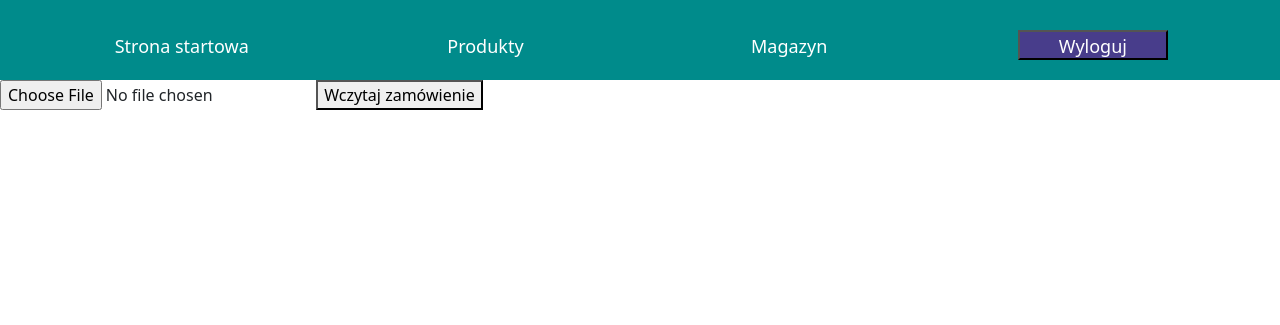
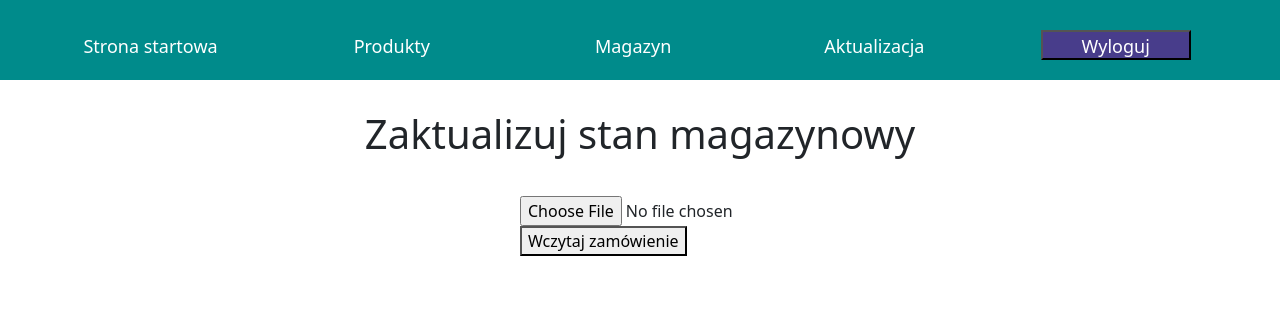
Before and after one commit to karola-b/stock-availability-app, a Django app: page /store/products/update in a window 1280 px wide. Shown: the top 325 px of the page. Run offline with Django 4.2, Linux system fonts and the light colour scheme; the visitor is signed in with stand-in values (Sample User, id 1).

Commit message:
layout update

```diff
--- a/store/static/store/style.css
+++ b/store/static/store/style.css
@@ -3,8 +3,6 @@
 html {
     font-family:'Roboto', sans-serif;
 }
-
-
 
 .menu-box {
     background-color: darkcyan;
@@ -19,7 +17,7 @@ html {
 .menu-box ul li {
     list-style-type: none;
     display: inline-block;
-    width: 24%;
+    width: 19%;
     text-align: center;
     padding: 30px 0;
 
--- a/store/templates/store/index.html
+++ b/store/templates/store/index.html
@@ -1,4 +1,9 @@
 {% extends 'store/layout.html' %}
+
+{% block title %}
+    Stan magazynowy
+{% endblock %}
+
 {% block content %}
     <div class="header">
         <h1> Stan magazynowy</h1>
--- a/store/templates/store/layout.html
+++ b/store/templates/store/layout.html
@@ -1,17 +1,16 @@
 <!DOCTYPE html>
-
 {% load static %}
 
 <html lang="en">
 <head>
     <meta charset="UTF-8">
-    <title>Title</title>
+
+    <title>{% block title %}{% endblock %}</title>
+
     <link rel="stylesheet" href="{% static 'store/style.css' %}">
     <link href="https://cdn.jsdelivr.net/npm/bootstrap@5.3.0/dist/css/bootstrap.min.css"
           rel="stylesheet" integrity="sha384-9ndCyUaIbzAi2FUVXJi0CjmCapSmO7SnpJef0486qhLnuZ2cdeRhO02iuK6FUUVM"
           crossorigin="anonymous">
-    {% block link-rel %}
-    {% endblock %}
 </head>
 <body>
     <nav class="menu-box">
@@ -19,6 +18,7 @@
             <li><a href="{% url 'store:home' %}"> Strona startowa </a></li>
             <li><a href="{% url 'store:products' %}"> Produkty </a></li>
             <li><a href="{% url 'store:index' %}"> Magazyn </a></li>
+            <li><a href="{% url 'store:update' %}"> Aktualizacja </a></li>
             <li><button><a href="{% url 'authentication:logout_view' %}">Wyloguj</a></button></li>
         </ul>
     </nav>
--- a/store/templates/store/product_view.html
+++ b/store/templates/store/product_view.html
@@ -1,4 +1,9 @@
 {% extends 'store/layout.html' %}
+
+{% block title %}
+    Szczegóły produktu
+{% endblock %}
+
 {% block content %}
     <div class="header">
     <h1>Do wykonania produktu {{ product.name }} potrzeba:</h1>
--- a/store/templates/store/products.html
+++ b/store/templates/store/products.html
@@ -1,4 +1,9 @@
 {% extends 'store/layout.html' %}
+
+{% block title %}
+    Lista produktów
+{% endblock %}
+
 {% block content %}
     <div class="header">
     <h1>Dostępne produkty:</h1>
--- a/store/templates/store/update.html
+++ b/store/templates/store/update.html
@@ -1,6 +1,14 @@
 {% extends 'store/layout.html' %}
+
+{% block title %}
+    Aktualizacja magazynu
+{% endblock %}
+
 {% block content %}
-<div>
+        <div class="header">
+        <h1> Zaktualizuj stan magazynowy</h1>
+    </div>
+<div class="table-small">
 <form method = 'POST' enctype="multipart/form-data"> {% csrf_token %}
 
     <input type="file" name="order">
```
Also changed, not shown: store/templates/store/home.html (+8 -2 lines).
